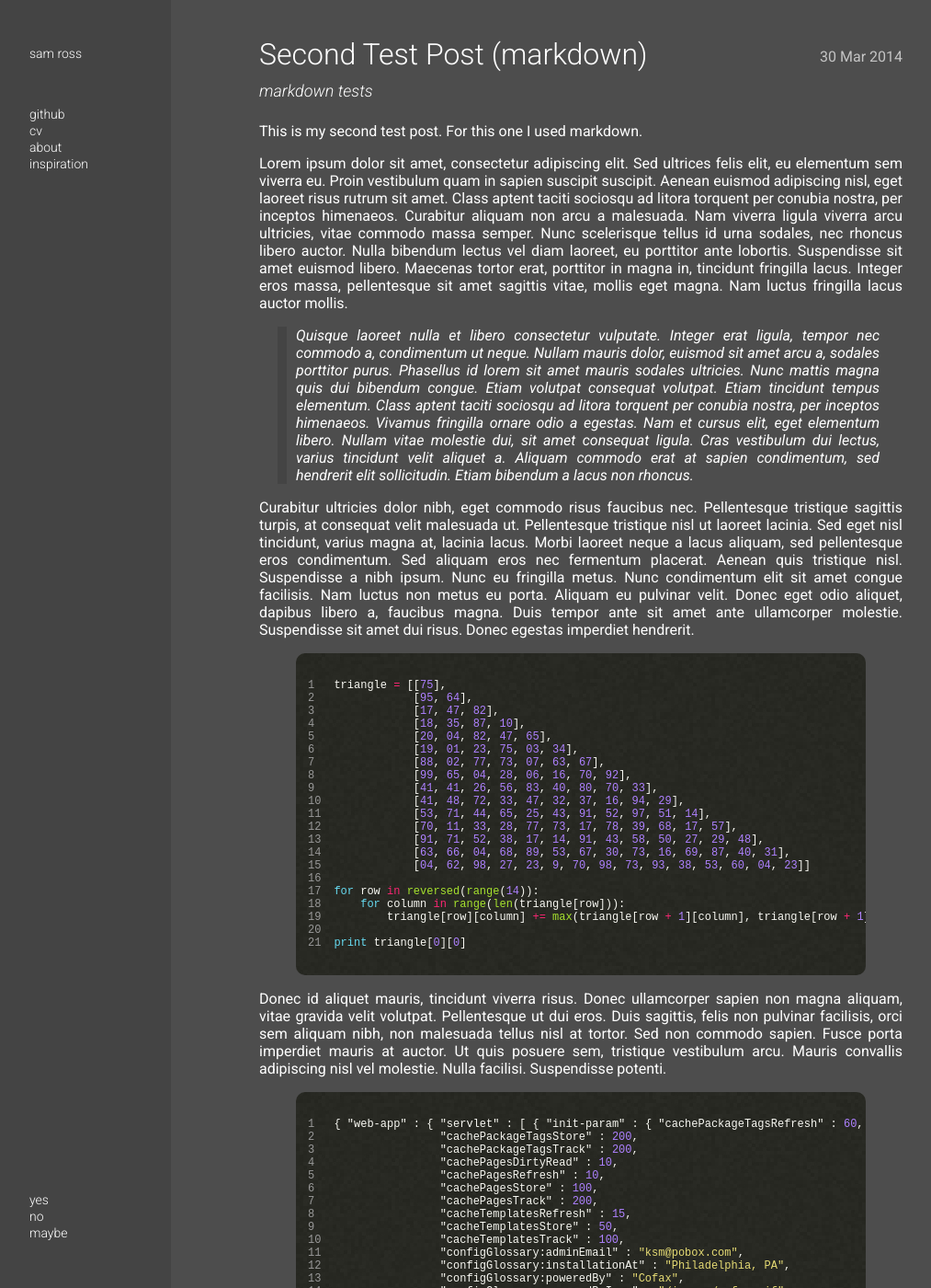
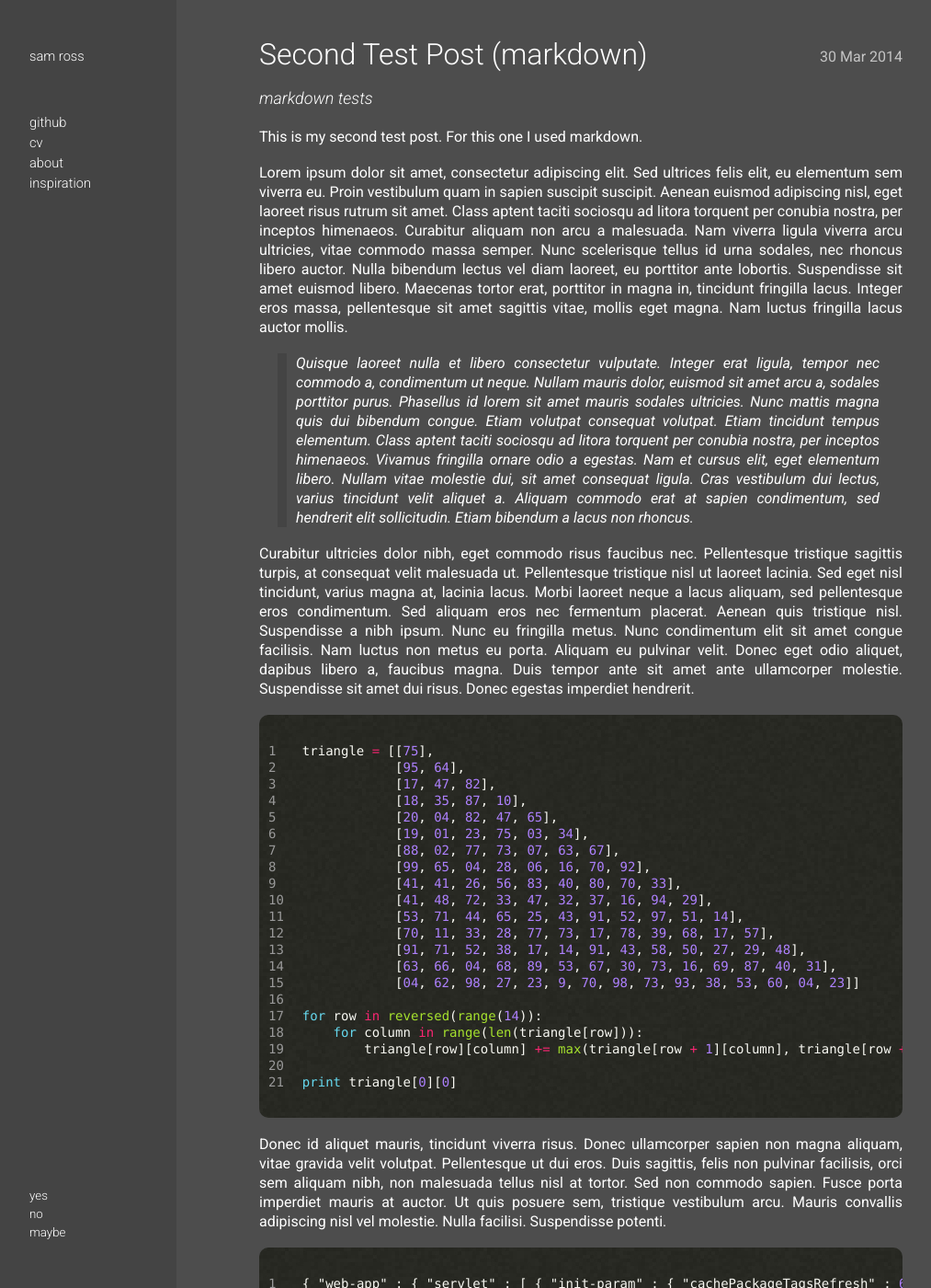
Before and after one commit to samjross/flannelJesus.github.io, a Jekyll site: the page built from _posts/2014-03-30-test-post-2.md, in a window 1280 px wide and 1400 px high. Shown: the whole window at 92% size, without its empty margins (18-1031 px from the left). Built offline with Jekyll 4.4.1, drawn with Linux system fonts in a browser that asks for light colours.

Commit message:
completely reworked css to fix mobile viewing

```diff
--- a/_includes/header.html
+++ b/_includes/header.html
@@ -3,7 +3,9 @@
 <head>
     <title>{{ page.title }}</title>
     <link href='http://fonts.googleapis.com/css?family=Roboto:400,400italic,700,700italic,300italic,300' rel='stylesheet' type='text/css'>
-    <link rel="stylesheet" type="text/css" href="/styles.css" />
+    <link rel="stylesheet" type="text/css" href="/css/reset.css" />
+    <link rel="stylesheet" type="text/css" href="/css/styles.css" />
+    <link rel="stylesheet" type="text/css" href="/css/syntax.css" />
 </head>
 <body>
 <nav>
--- /dev/null
+++ b/css/reset.css
@@ -0,0 +1,54 @@
+html {
+    margin:0;
+    padding:0;
+    border:0;
+}
+
+body, div, span, object, iframe,
+h1, h2, h3, h4, h5, h6, p, blockquote, pre,
+a, abbr, acronym, address, code,
+del, dfn, em, img, q, dl, dt, dd, ol, ul, li,
+fieldset, form, label, legend,
+table, caption, tbody, tfoot, thead, tr, th, td,
+article, aside, dialog, figure, footer, header,
+hgroup, nav, section {
+    margin: 0;
+    padding: 0;
+    border: 0;
+    font-weight: inherit;
+    font-style: inherit;
+    font-size: 100%;
+    font-family: inherit;
+    vertical-align: baseline;
+}
+
+article, aside, dialog, figure, footer, header,
+hgroup, nav, section {
+    display:block;
+}
+
+body {
+    line-height: 1.5;
+    background: white;
+}
+
+table {
+    border-collapse: separate;
+    border-spacing: 0;
+}
+
+caption, th, td {
+    text-align: left;
+    font-weight: normal;
+    float:none !important;
+}
+table, th, td {
+    vertical-align: middle;
+}
+
+blockquote:before, blockquote:after, q:before, q:after { content: ''; }
+blockquote, q { quotes: "" ""; }
+
+a img { border: none; }
+
+/*:focus { outline: 0; }*/
--- /dev/null
+++ b/css/styles.css
@@ -0,0 +1,50 @@
+html {height:100%; }
+body { background:#4d4d4d; font-size:11pt; height:100%; color:white; font-family: "Roboto", sans-serif; font-size:11pt;}
+a { text-decoration:none; color:white}
+a:hover {    color:#7DF9FF;}
+strong {font-weight:bold !important;}
+em { font-style:italic; }
+
+iframe { margin-bottom:20px; }
+
+nav { font-weight:100;background-color: #444; width:160px; float:left; display:inline; padding-top:50px; padding-left:50px; position:fixed; height:100%; z-index:0; top:0; left:0px; }
+nav ul { list-style:none; margin-top:50px; }
+
+nav ul:last-child { margin-top:100px; font-size:10pt; position:absolute; bottom:100px; }
+
+article {  font-size:11pt; height:100%; min-width:300px; max-width:700px; margin-left:250px; min-height:100%; padding:50px; padding-top:35px;}
+article>time {color:#C4C4C4;float:right;font-size:16px;margin:15px 0px 0px 20px}
+article h2 { font-size:32px;  margin-bottom:10px; font-weight:100}
+article h4 { font-weight: 100; font-size: 18px; font-style: italic; margin-top: 10px;}
+article p {margin: 18px 0; font-size:16px; line-height:21px;}
+article a { text-decoration:underline; }
+article>p.view { text-align: center; margin-top: 30px }
+article blockquote { font-style: italic; border-left: 10px solid #444; padding-left:10px; margin: 15px 25px 15px 20px }
+
+article ul { margin-left:40px;}
+article ul { font-size:16px; }
+ul.post-list { list-style-type: none; line-height:20px}
+ul.post-list time { margin-right:10px; color:#C4C4C4; font-style: italic; }
+ul.exp {  list-style: none; max-width: 500px;}
+ul.exp time { color:#C4C4C4; font-style: italic; margin-left: 20px}
+
+@media all and (min-width : 747px){
+    article p { text-align: justify}
+    ul.exp time { float:right; margin-left: none}
+}
+
+@media only screen and (max-width : 1065px) {
+
+  object, video, div.video-wrapper, div.player { width:100%; max-width:100% !important; }
+  body { padding-right: 30px}
+  nav h1 { display:inline-block; float:left; }
+  nav { margin-bottom:20px; min-width:295px; position:static; display:block; width:100%; max-width:700px; padding-top:10px; padding-left:0px; margin-left: 15px; background-color:inherit; height:auto; border-bottom:1px solid #aaa; }
+  nav ul { margin:0; margin-bottom:10px; display:inline-block; float:right; }
+  nav ul li { display:inline-block; margin-left:10px;}
+  nav ul li:nth-child(4) { display:none; }
+  article { margin:0; width:100%; display:inline-block; }
+  article { padding: 0 15px; min-width:200px;}
+  article img { max-width:100%; }
+  nav ul:last-child { display:none; }
+  object, video, div.video-wrapper, div.player { width:100%; max-width:100% !important; }
+}
--- a/styles.css
+++ b/css/syntax.css
@@ -1,155 +1,3 @@
-body, html
-{
-    background-color: #4d4d4d;
-    color:white;
-    margin:0px;
-    padding:0px;
-    height:100%;
-    font-family: "Roboto", sans-serif;
-}
-
-nav
-{
-    background-color: #444;
-    height:100%;
-    float: left;
-    margin:0px;
-    padding:50px 90px 0px 10px;
-    position: fixed;
-    top: 0px;
-    left: 0px;
-    min-height:370px;
-}
-
-nav>ul, nav>h1
-{
-    margin:0;
-    list-style-type: none;
-    font-size:14px;
-    padding-left:40px;
-    font-weight:100;
-    margin-bottom: 50px;
-}
-
-nav>ul>li
-{
-    margin-bottom:2px
-}
-
-article
-{
-    margin:40px 0px 50px 300px;
-    padding-right: 30px;
-    max-width: 700px;
-}
-
-article>time:first-child
-{
-    float:right;
-    margin-top:12px;
-    margin-left:10px;
-    color:#C4C4C4;
-}
-
-article h2
-{
-    font-size: 32px;
-    font-weight: 100;
-    margin-bottom: 0px;
-}
-
-article>p.view
-{
-    text-align: center;
-    margin-top: 30px
-}
-
-nav>ul:nth-of-type(2)
-{
-        bottom:50px;
-        position:absolute;
-}
-
-nav a
-{
-    text-decoration: inherit;
-}
-
-a
-{
-    color:inherit;
-    text-decoration: underline;
-}
-
-a:hover
-{
-    color:#7DF9FF;
-}
-
-ul.post-list time
-{
-    margin-right:10px;
-    color:#C4C4C4;
-    font-style: italic;
-}
-
-ul.post-list
-{
-    list-style-type: none;
-}
-
-ul.exp
-{
-    list-style: none;
-    max-width: 500px;
-}
-
-blockquote
-{
-    font-style: italic;
-    border-left: 10px solid #444;
-    padding-left:10px;
-    margin-left:20px;
-    margin-right:25px
-}
-
-blockquote p
-{
-    margin:0px;
-}
-
-h4
-{
-    font-weight: 100;
-    font-size: 18px;
-    font-style: italic;
-    margin-top: 10px;
-}
-
-ul.exp time { color:#C4C4C4; font-style: italic; margin-left: 20px}
-
-
-@media all and (min-width : 763px){
-    article { text-align: justify}
-    ul.exp time { float:right; margin-left: none}
-}
-
-@media all and (max-width : 1050px) {
-  nav h1 { padding-left: 15px;display:inline-block; float:left; margin-bottom:10px }
-  nav {  margin-top:0px; min-width:300px; position:absolute; display:inline-block; width:100%; padding: 10px 40px 0px 15px;  height:auto; min-height:0px}
-  nav>ul { padding-right:35px;margin:50; margin-bottom:0px; display:inline-block; float:right; }
-  nav ul li { display:inline-block; margin-right:10px;}
-  article { margin-left:25px; margin-top: 75px}
-  nav>ul:nth-of-type(2) { display:none; }
-  object, video, div.video-wrapper, div.player { width:100%; max-width:100% !important; }
-  nav>ul:first-of-type>li:nth-child(4) {display:none;}
-}
-code
-{
-    font-family: Menlo,Monaco,Consolas,"Courier New",monospace;
-    font-size:12px;
-}
-
 .highlight .hll { background-color: #49483e }
 
 .highlight .lineno
@@ -167,9 +15,16 @@
     overflow: auto;
     background-image:url('/assets/pre_background.jpg');
     background-repeat:repeat;
+    line-height:18px;
 }
 
-.highlight pre { background: transparent; color: #f8f8f2 }
+code
+{
+    font-family: Menlo,Monaco,Consolas,"Courier New",monospace;
+    font-size:14px;
+}
+
+.highlight pre { background: transparent; color: #f8f8f2; padding:15px 10px 15px 0px}
 .highlight .c { color: #75715e } /* Comment */
 .highlight .err { color: #960050; background-color: #1e0010 } /* Error */
 .highlight .k { color: #66d9ef } /* Keyword */
```
Also changed, not shown: 1 other file.
